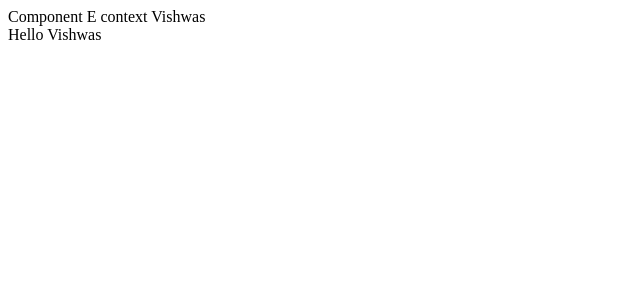
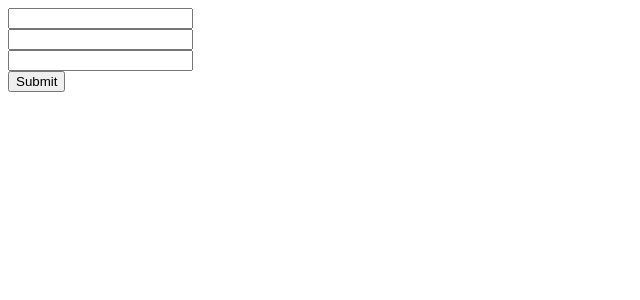
Before and after one commit to piyushmishra1416/react-codevolution, a React (Create React App) app: page / in a window 1280 px wide. Shown: the top 300 px of the page, without its empty margins (0-640 px from the left). Built offline with nearby package versions, Linux system fonts and the light colour scheme.

Commit message:
learned about http request

```diff
--- a/package.json
+++ b/package.json
@@ -6,6 +6,7 @@
     "@testing-library/jest-dom": "^5.16.5",
     "@testing-library/react": "^13.4.0",
     "@testing-library/user-event": "^13.5.0",
+    "axios": "^1.4.0",
     "react": "^18.2.0",
     "react-dom": "^18.2.0",
     "react-scripts": "5.0.1",
--- a/src/App.js
+++ b/src/App.js
@@ -22,6 +22,8 @@
 import Counter from "./components/Counter";
 import ComponentC from "./components/ComponentC";
 import { UserProvider } from './components/userContext'
+import PostList from "./components/PostList";
+import PostForm from "./components/PostForm";
 
 function App() {
   return (
@@ -61,9 +63,11 @@
           <HoverCountertwo count={count} incrementCount={incrementCount} />
         )}
       /> */}
-      <UserProvider value="Vishwas">
+      {/* <UserProvider value="Vishwas">
         <ComponentC />
-      </UserProvider>
+      </UserProvider> */}
+      {/* <PostList /> */}
+      <PostForm />
     </>
   );
 }
--- /dev/null
+++ b/src/components/PostForm.js
@@ -0,0 +1,66 @@
+import React, { Component, useReducer } from 'react'
+import axios from 'axios'
+
+ class PostForm extends Component {
+   constructor(props) {
+      super(props)
+
+      this.state = {
+       userId : '',
+       title : '',
+       body : ''
+      }
+    }
+   //  componentDidMount() {
+   //     axios.get('https://jsonplaceholder.typicode.com/comments')
+   //     .then(response => {
+   //        // console.log(response)
+   //        this.setState({posts: response.data})
+   //     })
+   //     .catch(error => {
+   //        console.log(error)
+   //        this.setState({errorMsg: 'Error retrieving data'})
+   //     })
+   //  }
+
+    changeHandler = e => {
+      this.setState({[e.target.name]: e.target.value })
+    }
+submitHandler = e => {
+   e.preventDefault()
+   console.log(this.state)
+   axios.post('https://jsonplaceholder.typicode.com/posts')
+   .then(response => {
+             console.log(response)
+
+          })
+          .catch(error => {
+             console.log(error)
+
+          })
+}
+
+
+  render() {
+   const { userId, title, body } = this.state
+    return (
+      <div>
+         <form onSubmit={this.submitHandler}>
+            <div>
+               <input type='text' name='userId' value = {userId} onChange={this.changeHandler} />
+            </div>
+            <div>
+               <input type='text' name='title' value = {title} onChange={this.changeHandler}  />
+            </div>
+            <div>
+               <input type='text' name='body' value = {body} onChange={this.changeHandler}  />
+            </div>
+            <button type='submit'>Submit</button>
+         </form>
+
+         </div>
+    )
+  }
+}
+
+export default PostForm
--- /dev/null
+++ b/src/components/PostList.js
@@ -0,0 +1,40 @@
+import React, { Component } from 'react'
+import axios from 'axios'
+
+export class PostList extends Component {
+constructor(props) {
+  super(props)
+
+  this.state = {
+    posts: [],
+    error : ""
+  }
+}
+componentDidMount() {
+   axios.get('https://jsonplaceholder.typicode.com/commentsjdh')
+   .then(response => {
+      // console.log(response)
+      this.setState({posts: response.data})
+   })
+   .catch(error => {
+      console.log(error)
+      this.setState({errorMsg: 'Error retrieving data'})
+   })
+}
+  render() {
+   const { posts, errorMsg} = this.state
+    return (
+      <div>
+     <h1> List of Post </h1>
+       {
+         posts.length ?
+        posts.map( post => <div key={post.id}> {post.name} </div>)
+       :  null
+      }
+      { errorMsg ? <div> {errorMsg} </div> : null}
+      </div>
+    )
+  }
+}
+
+export default PostList
```
Also changed, not shown: 1 other file (tests, documents, lock files or other folders).
